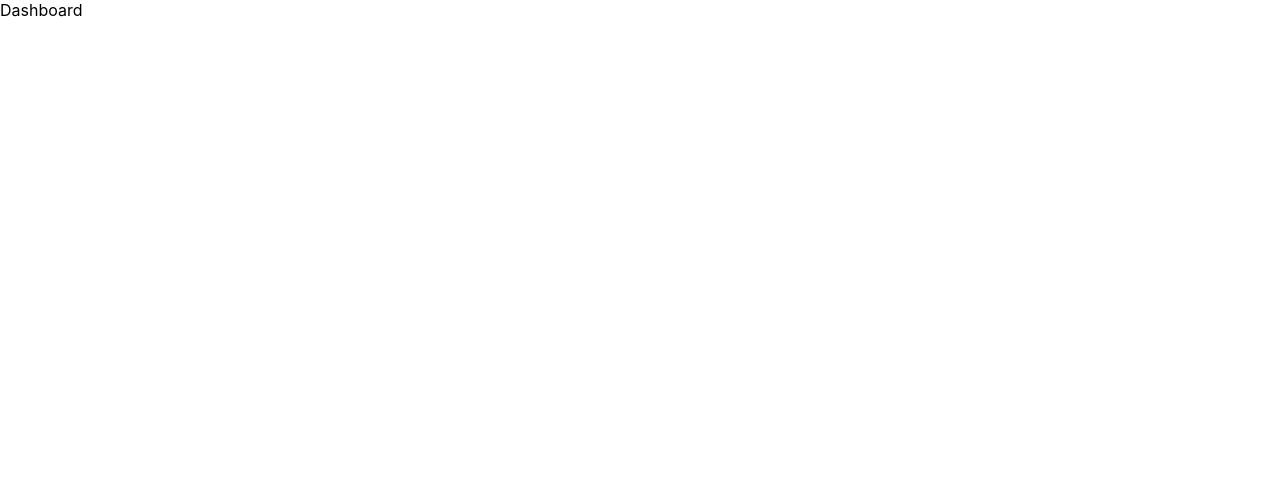
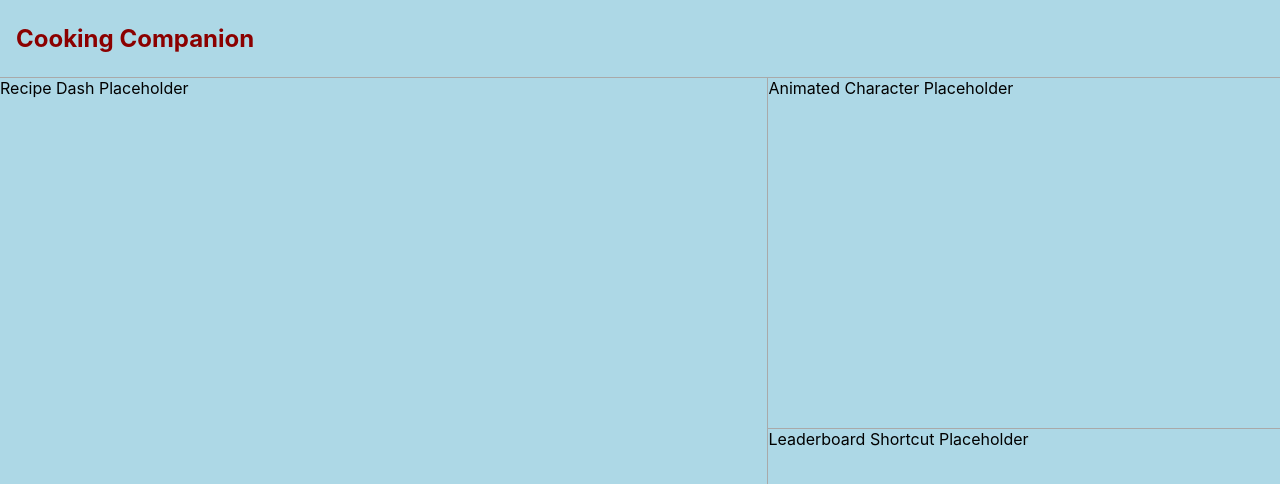
Before and after one commit to 4rcher0116/cooking-companion, a React (Create React App) app: page /dashboard in a window 1280 px wide. Shown: the top 484 px of the page. Built offline with nearby package versions, Linux system fonts and the light colour scheme.

Commit message:
MUI packages

```diff
--- a/src/views/Dashboard.tsx
+++ b/src/views/Dashboard.tsx
@@ -1,8 +1,24 @@
-import React from 'react'
+import React from 'react';
+import styles from './styles/_Dashboard.module.css'
 
 const Dashboard = () => {
   return (
-    <div>Dashboard</div>
+    <div className={styles.dashboardContent}>
+      <div className={styles.headerContent}>
+        <p className={styles.headerText}>Cooking Companion</p>
+      </div>
+      <div className={styles.body}>
+        <div className={styles.recipeDashboardContainer}>Recipe Dash Placeholder</div>
+        <div className={styles.rightContainer}>
+          <div className={styles.animatedCharacterContainer}>
+            Animated Character Placeholder
+          </div>
+          <div>
+            Leaderboard Shortcut Placeholder
+          </div>
+        </div>
+      </div>
+    </div>
   )
 }
 
--- /dev/null
+++ b/src/views/styles/_Dashboard.module.css
@@ -0,0 +1,47 @@
+.dashboardContent {
+    background-color: lightblue;
+    height: 100vh;
+    width: 100vw;
+}
+
+.headerContent {
+    border-bottom: 1px solid darkgrey;
+
+    .headerText {
+        font-size: 3vh;
+        font-weight: bold;
+
+        color: darkred
+    }
+
+    padding: 0 1em;
+}
+
+.body {
+    width: 100%;
+    height: calc(100% - 100px);
+
+    display: flex;
+    flex-direction: row;
+
+    .recipeDashboardContainer {
+        height: 100%;
+        width: 60%;
+
+        border-right: 1px solid darkgray;
+    }
+
+    .rightContainer {
+        height: 100%;
+        width: 40%;
+
+        display: flex;
+        flex-direction: column;
+    }
+
+    .animatedCharacterContainer {
+        height: 50%;
+
+        border-bottom: 1px solid darkgray;
+    }
+}
```
Also changed, not shown: package.json (+5 -3 lines), 1 other file (tests, documents, lock files or other folders).
